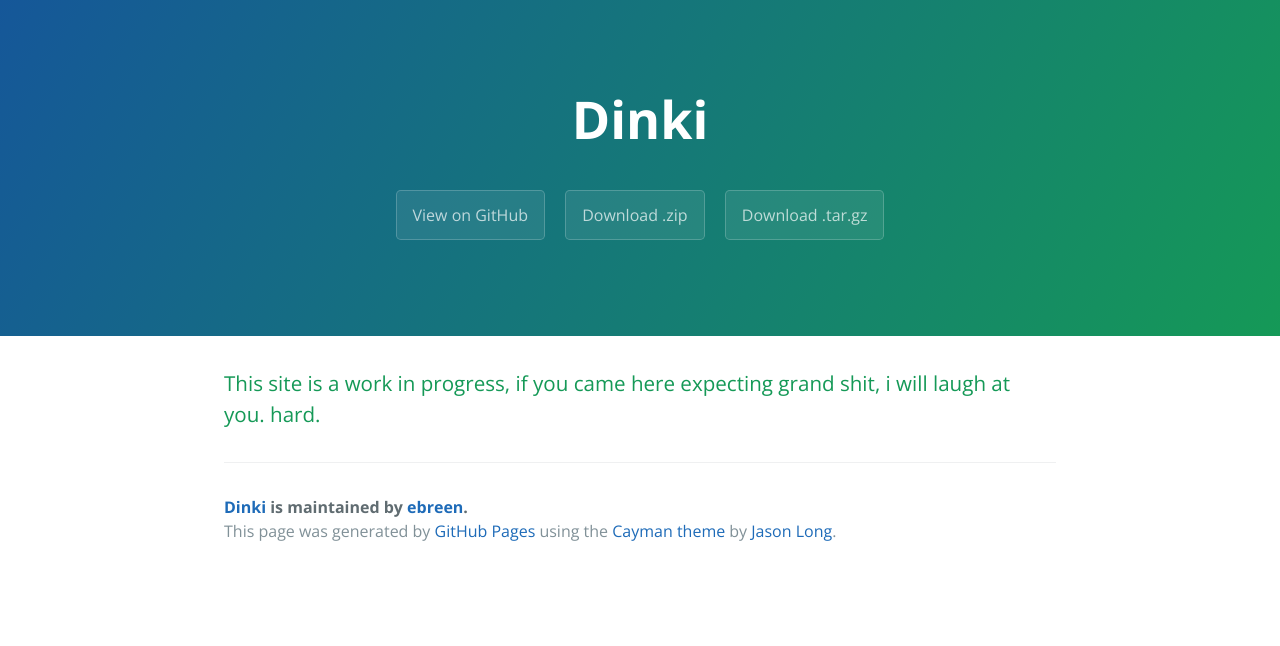
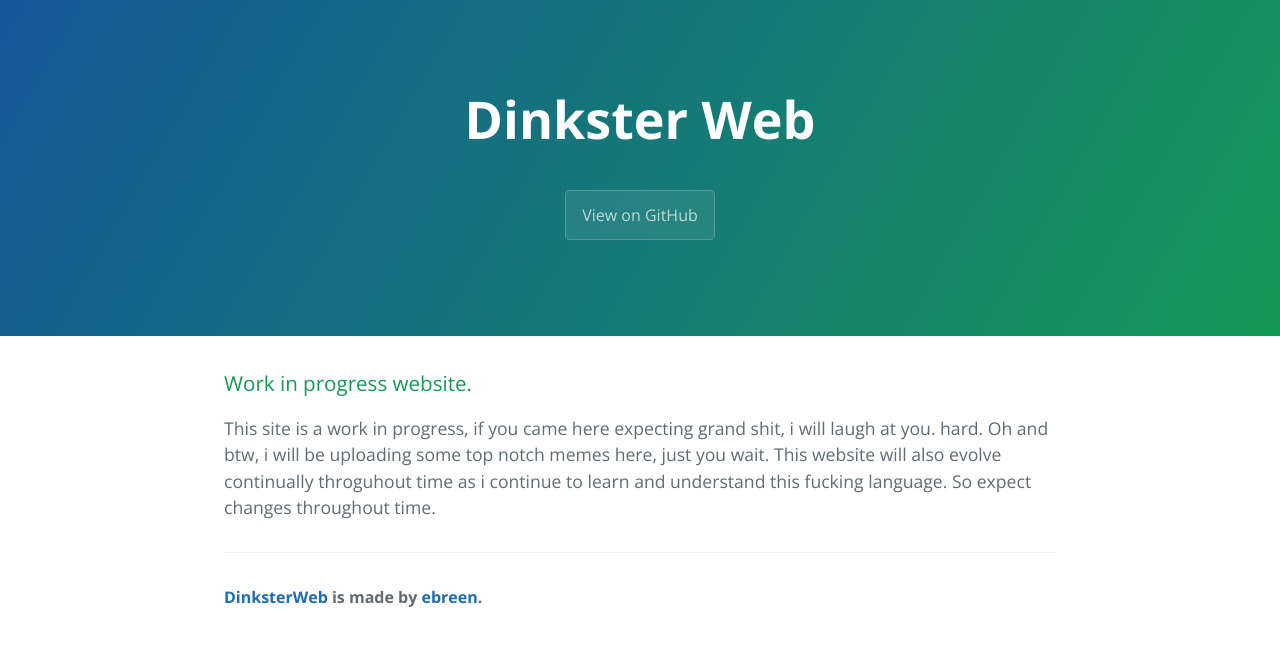
Before and after one commit to ebreen/dinki, a plain HTML site: page index.html in a window 1280 px wide. Drawn offline with nearby package versions, Linux system fonts and the light colour scheme.

Commit message:
update 1

```diff
--- a/index.html
+++ b/index.html
@@ -2,7 +2,7 @@
 <html lang="en-us">
   <head>
     <meta charset="UTF-8">
-    <title>Dinki by ebreen</title>
+    <title>DinksterWeb</title>
     <meta name="viewport" content="width=device-width, initial-scale=1">
     <link rel="stylesheet" type="text/css" href="stylesheets/normalize.css" media="screen">
     <link href='https://fonts.googleapis.com/css?family=Open+Sans:400,700' rel='stylesheet' type='text/css'>
@@ -11,21 +11,21 @@
   </head>
   <body>
     <section class="page-header">
-      <h1 class="project-name">Dinki</h1>
+      <h1 class="project-name">Dinkster Web</h1>
       <h2 class="project-tagline"></h2>
       <a href="https://github.com/ebreen/dinki" class="btn">View on GitHub</a>
-      <a href="https://github.com/ebreen/dinki/zipball/master" class="btn">Download .zip</a>
-      <a href="https://github.com/ebreen/dinki/tarball/master" class="btn">Download .tar.gz</a>
     </section>
 
     <section class="main-content">
       <h3>
-<a id="this-site-is-a-work-in-progress-if-you-came-here-expecting-grand-shit-i-will-laugh-at-you-hard" class="anchor" href="#this-site-is-a-work-in-progress-if-you-came-here-expecting-grand-shit-i-will-laugh-at-you-hard" aria-hidden="true"><span aria-hidden="true" class="octicon octicon-link"></span></a>This site is a work in progress, if you came here expecting grand shit, i will laugh at you. hard.</h3>
+<a id="this-site-is-a-work-in-progress-if-you-came-here-expecting-grand-shit-i-will-laugh-at-you-hard" class="anchor" href="#this-site-is-a-work-in-progress-if-you-came-here-expecting-grand-shit-i-will-laugh-at-you-hard" aria-hidden="true"><span aria-hidden="true" class="octicon octicon-link"></span></a>Work in progress website.</h3>
+<a id="this-site-is-a-work-in-progress-if-you-came-here-expecting-grand-shit-i-will-laugh-at-you-hard" class="anchor" href="#this-site-is-a-work-in-progress-if-you-came-here-expecting-grand-shit-i-will-laugh-at-you-hard" aria-hidden="true"><span aria-hidden="true" class="octicon octicon-link"></span></a>This site is a work in progress, if you came here expecting grand shit, i will laugh at you. hard. Oh and btw, i will be uploading some top notch memes here, just you wait. This website will also evolve continually throguhout time as i continue to learn and understand this fucking language. So expect changes throughout time.</h3>
+
 
       <footer class="site-footer">
-        <span class="site-footer-owner"><a href="https://github.com/ebreen/dinki">Dinki</a> is maintained by <a href="https://github.com/ebreen">ebreen</a>.</span>
+        <span class="site-footer-owner"><a href="https://github.com/ebreen/dinki">DinksterWeb</a> is made by <a href="https://github.com/ebreen">ebreen</a>.</span>
 
-        <span class="site-footer-credits">This page was generated by <a href="https://pages.github.com">GitHub Pages</a> using the <a href="https://github.com/jasonlong/cayman-theme">Cayman theme</a> by <a href="https://twitter.com/jasonlong">Jason Long</a>.</span>
+
       </footer>
 
     </section>
```
